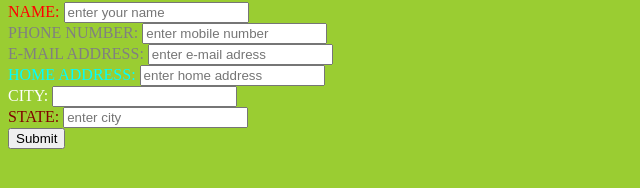
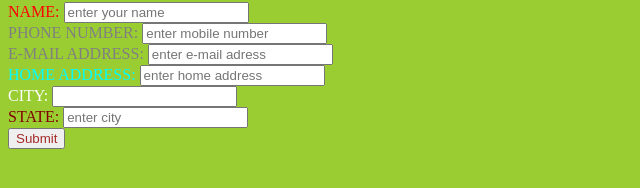
Before and after one commit to muffin65/Form-Assignment, a plain HTML site: page index.html in a window 1280 px wide. Shown: the part 520-708 px from the top of the page, 0-640 px from the left. Drawn offline with Linux system fonts and the light colour scheme.

Commit message:
form-css

```diff
--- a/index.html
+++ b/index.html
@@ -43,6 +43,9 @@
       }
       .white-text{
         color: white;
+      }
+      button{
+        color: brown ;
       }
     </style>
     <link rel="stylesheet" href="style.css">
```
